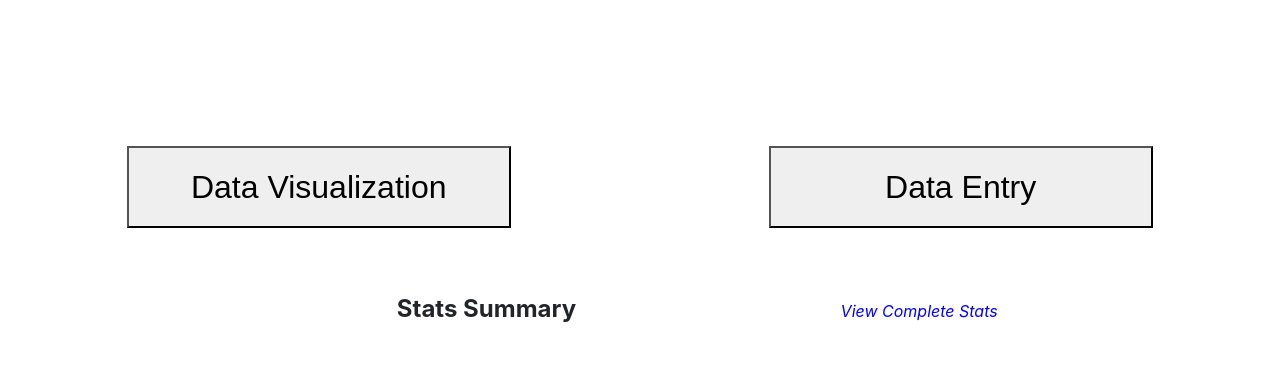
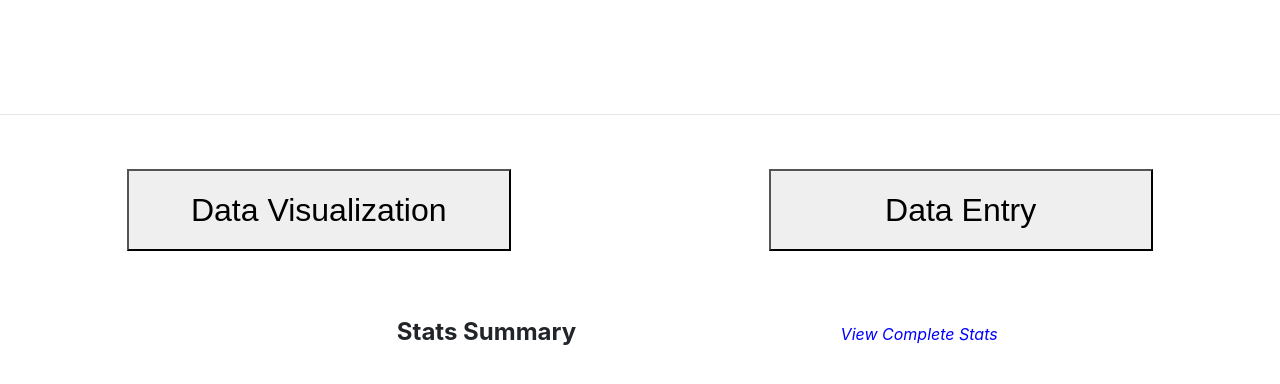
Before and after one commit to samhollenbach/BullpenTrackerServer, a Flask app: template BullpenTrackerServer/website/templates/home.html in a window 1280 px wide. Shown: the part 60-444 px from the top of the page. Run offline with Flask 2, Linux system fonts and the light colour scheme; the template is opened without the code that fills it, so the values that code supplies are empty; some libraries are stand-ins or nearby versions; some web fonts are replaced.

Commit message:
more styling

```diff
--- a/BullpenTrackerServer/website/static/css/style.css
+++ b/BullpenTrackerServer/website/static/css/style.css
@@ -92,7 +92,7 @@ body {
 
 .profile .pitcher_name {
     margin-left: 10%;
-    margin-top: 60px;
+    margin-top: 40px;
     margin-bottom: 0px;
 }
 
@@ -101,7 +101,7 @@ body {
     color: black;
     margin-left: 10%;
     margin-top: 0;
-    margin-bottom: 0;
+    margin-bottom: 10px;
 }
 
 .data button {
--- a/BullpenTrackerServer/website/templates/home.html
+++ b/BullpenTrackerServer/website/templates/home.html
@@ -24,6 +24,8 @@
         <h3 class="throw_side"></h3>
     </div><br>
 
+    <hr>
+
     <div class="data">
         <button onclick="location.href='/stats'">Data Visualization</button>
         <button onclick="location.href='/track'" id="data_entry">Data Entry</button>
```
